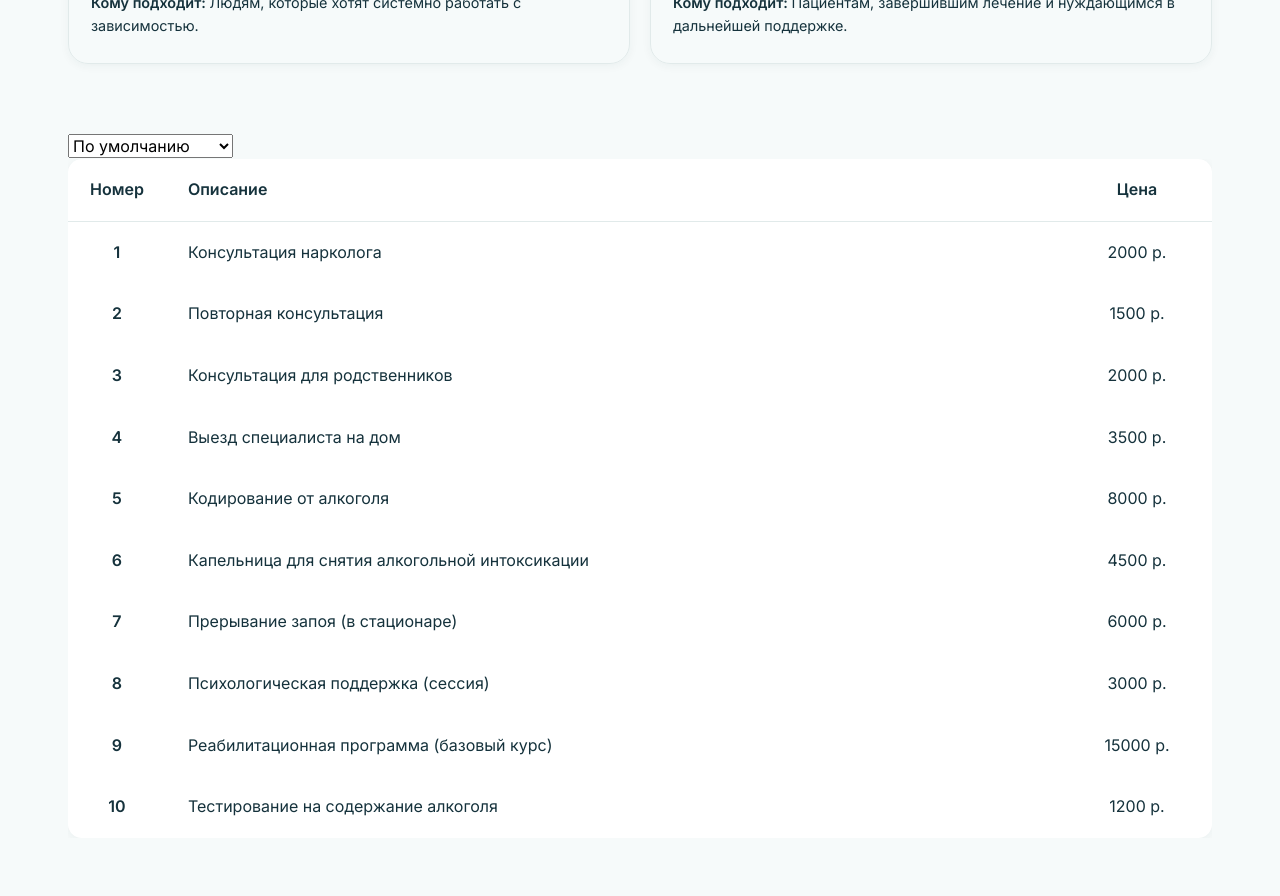
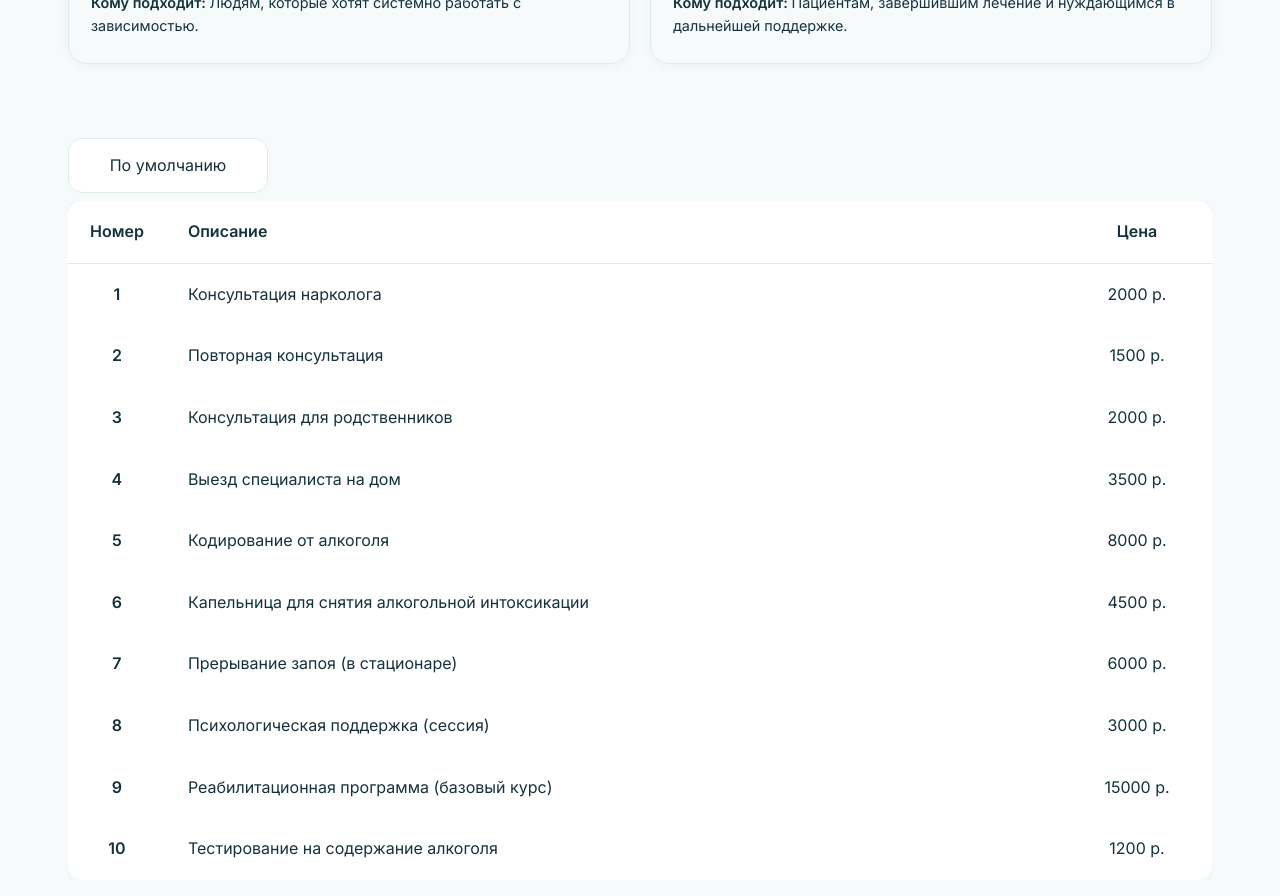
Before and after one commit to grekovpavel019/narcology, a React (Vite) app: page /services in a window 1280 px wide. Shown: the part 1340-2236 px from the top of the page. Built offline with nearby package versions, Linux system fonts and the light colour scheme.

Commit message:
feature: add select

```diff
--- a/src/pages/ServicesPage/ServicesPage.tsx
+++ b/src/pages/ServicesPage/ServicesPage.tsx
@@ -1,4 +1,4 @@
-import React, { type FC, useState } from "react";
+import React, { type FC } from "react";
 
 import Services from "@/sections/Services";
 import Overview from "@/sections/Overview";
--- a/src/sections/ServicesTable/ServicesTable.module.scss
+++ b/src/sections/ServicesTable/ServicesTable.module.scss
@@ -7,6 +7,41 @@
 
     overflow:auto;
 }
+
+.sort {
+    margin-bottom: 8px;
+    padding: 16px 22px;
+
+    background-color: var(--color-surface);
+}
+
+.sort__dropdown {
+
+}
+
+// .table-hint {
+//     display: flex;
+//     // justify-content: end;
+// }
+
+// .table-sort-select {
+//     margin-bottom: 8px;
+//     padding: 16px 22px;
+
+//     border: 1px solid var(--color-border);
+//     border-radius: 20px;
+
+//     background:
+//         var(--color-surface)
+//         url("@/shared/icons/ChevronDown.svg")
+//         no-repeat
+//         right 12px
+//         center;
+//     background-size: 1.5rem;
+
+//     appearance: none;
+
+// }
 
 .table-content {
     width: 100%;
--- a/src/sections/ServicesTable/ServicesTable.tsx
+++ b/src/sections/ServicesTable/ServicesTable.tsx
@@ -1,4 +1,6 @@
 import React, { type FC } from "react";
+
+import Select from "@/shared/components/Select";
 
 import styles from "./ServicesTable.module.scss";
 
@@ -18,14 +20,16 @@ const ServicesTable: FC<ServiceTableProps> = (props: ServiceTableProps): React.J
         <section className={styles.servicesTable}>
             <div className={`${styles.servicesTable__inner} container`}>
 
-                <div className={styles["table-hint"]}>
+                {/* <div className={styles["table-hint"]}>
                     <select className={styles["table-sort-select"]} name="tableSortSelect" id="tableSortSelect">
                         <option value="default">По умолчанию</option>
                         <option value="expensive">Сначала дорогие</option>
                         <option value="cheap">Сначала дешевые</option>
                         <option value="alphabet">По алфавиту</option>
                     </select>
-                </div>
+                </div> */}
+
+                <Select />
 
                 <div className={styles["table-scroll"]}>
                     <table className={styles["table-content"]}>
--- /dev/null
+++ b/src/shared/components/Select/Select.module.scss
@@ -0,0 +1,66 @@
+.sort {
+    position: relative;
+    width: 200px;
+
+    margin-bottom: 8px;
+}
+
+.sort__dropdown {
+    position: absolute;
+
+    box-shadow: var(--shadow-md);
+
+    opacity: 0;
+    visibility: hidden;
+    transform: translateY(-5px);
+
+    transition:
+        opacity 0.2s ease,
+        transform 0.2s ease,
+        visibility 0.2s ease;
+}
+
+.visible {
+    opacity: 1;
+    visibility: visible;
+    transform: translateY(0);
+}
+
+.sort__button {
+    width: inherit;
+
+    display: flex;
+    align-items: center;
+    justify-content: center;
+    gap: 10px;
+
+    margin-top: 4px;
+    padding: 14px 18px;
+
+    border: 1px solid var(--color-border);
+    border-radius: 14px;
+
+    background-color: var(--color-surface);
+    color: var(--color-ink);
+
+    font: inherit;
+    cursor: pointer;
+
+    transition:
+        border-color 0.2s ease,
+        box-shadow 0.2s ease;
+
+    &:hover {
+        border-color: var(--color-primary);
+    }
+
+    &:focus-visible {
+        outline: none;
+        border-color: var(--color-primary);
+        box-shadow: 0 0 0 3px rgb(42 174 143 / 12%);
+    }
+}
+
+.active {
+    background-color: var(--color-primary-soft);
+}
--- /dev/null
+++ b/src/shared/components/Select/Select.tsx
@@ -0,0 +1,80 @@
+import React, { type FC, useEffect, useState, useRef, type SyntheticEvent, type MouseEventHandler } from "react";
+
+import styles from "./Select.module.scss";
+
+const Select: FC = (): React.JSX.Element => {
+
+    const [isOpen, setIsOpen] = useState(false);
+    const [selected, setSelected] = useState("По умолчанию")
+
+    const selectRef = useRef<HTMLDivElement>(null);
+
+    useEffect(() => {
+
+        const handleClickOutside = (event: MouseEvent) => {
+            if (
+                selectRef.current &&
+                !selectRef!.current.contains(event.target as Node) // проверяем что клик произошел не на select
+            ) setIsOpen(false);
+        }
+
+        document.addEventListener("click", handleClickOutside)
+
+        return () => {
+            document.removeEventListener("click", handleClickOutside)
+        }
+    }, []);
+
+    const handleSelect = (event: React.MouseEvent<HTMLButtonElement>) => {
+        const target = event.currentTarget;
+
+        setSelected(target.textContent.trim());
+        setIsOpen(false);
+
+    };
+
+    return (
+        <div ref={selectRef} className={styles.sort}>
+            <button
+                className={styles.sort__button}
+                onClick={() => setIsOpen(prev => !prev)}>
+                {selected}
+            </button>
+
+            {
+                <div className={`${styles.sort__dropdown} ${isOpen ? styles.visible : ""}`}>
+                    <button
+                        onClick={handleSelect}
+                        value={"default"}
+                        className={`${styles.sort__button} ${selected.trim() === "По умолчанию" ? styles.active : ""}`}
+                    >
+                            По умолчанию
+                    </button>
+                    <button
+                        onClick={handleSelect}
+                        value={"expensive"}
+                        className={`${styles.sort__button} ${selected.trim() === "Сначала дорогие" ? styles.active : ""}`}
+                    >
+                            Сначала дорогие
+                    </button>
+                    <button
+                        onClick={handleSelect}
+                        value={"cheap"}
+                        className={`${styles.sort__button} ${selected.trim() === "Сначала дешевые" ? styles.active : ""}`}
+                    >
+                            Сначала дешевые
+                    </button>
+                    <button
+                        onClick={handleSelect}
+                        value={"alphabet"}
+                        className={`${styles.sort__button} ${selected.trim() === "По алфавиту" ? styles.active : ""}`}
+                    >
+                            По алфавиту
+                    </button>
+                </div>
+            }
+        </div>
+    );
+};
+
+export default Select;
--- /dev/null
+++ b/src/shared/components/Select/index.ts
@@ -0,0 +1 @@
+export { default } from "./Select";
```
Also changed, not shown: src/shared/icons/ChevronDown.svg (added), src/shared/icons/ChevronUp.svg (added).
